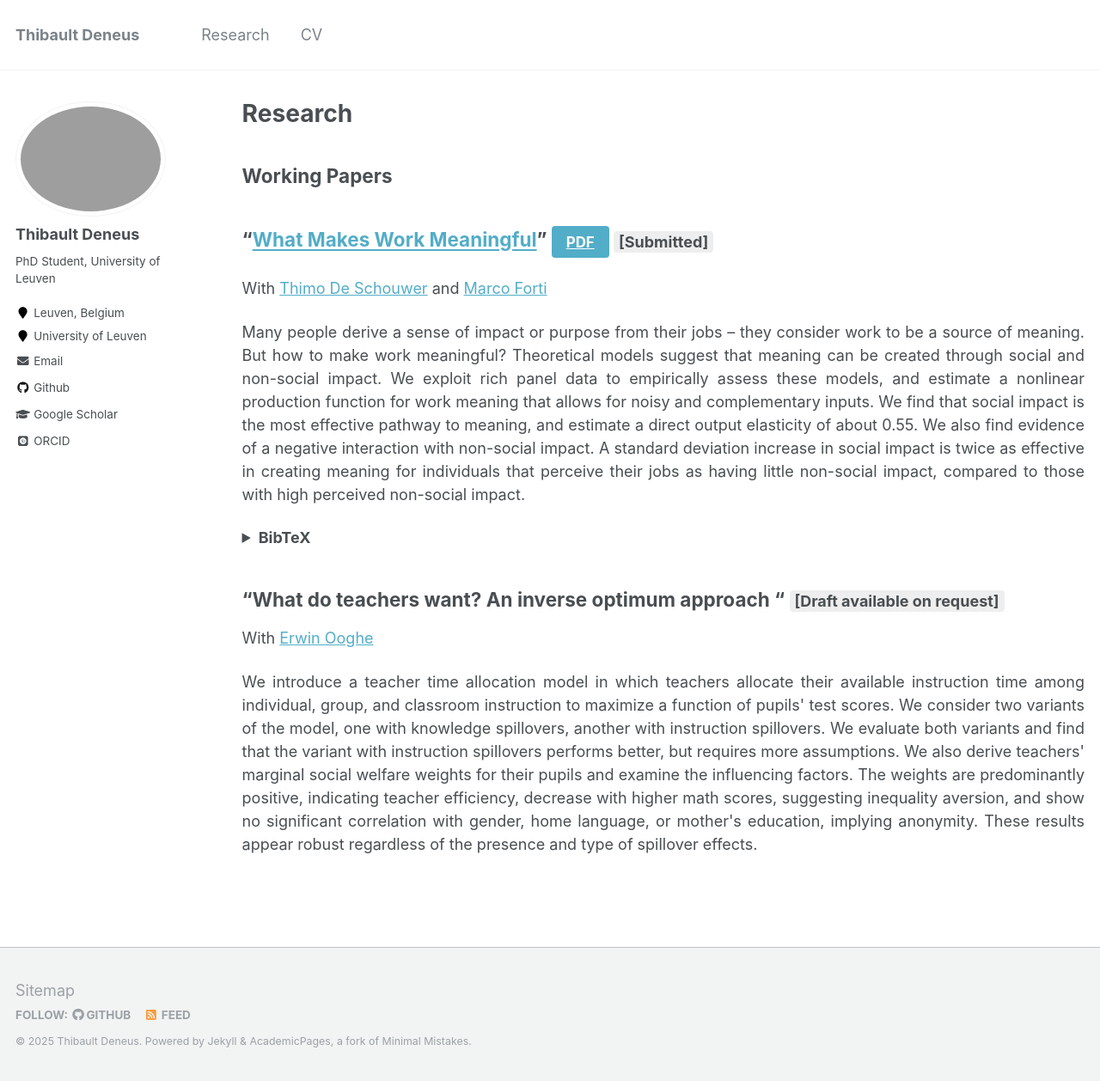
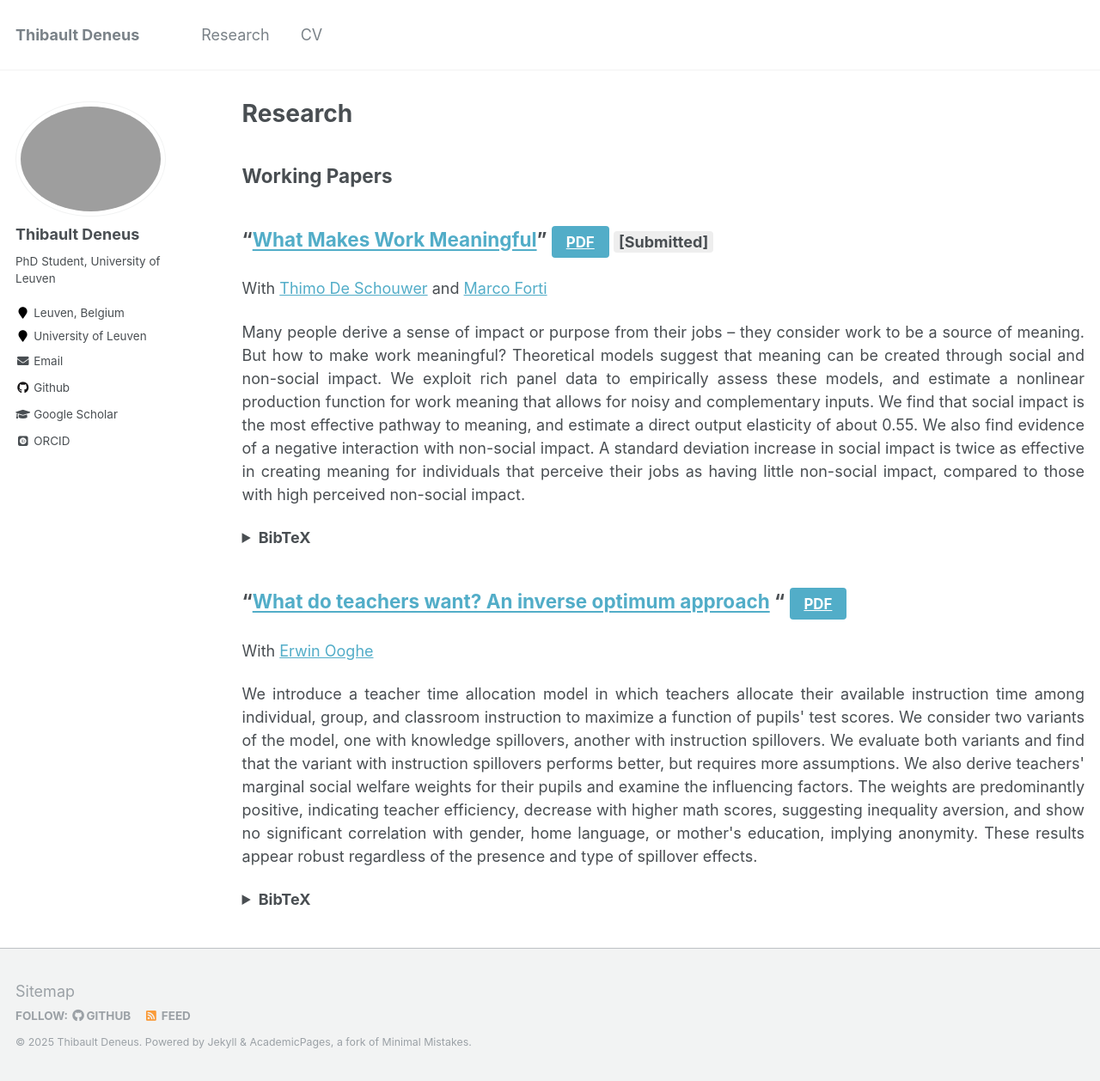
Before and after one commit to ThibaultDeneus/thibaultdeneus.github.io, a Jekyll site: the page built from _pages/research.md, in a window 1280 px wide and 1258 px high. Shown: the whole window at 86% size. Built offline with Jekyll 4.4.1, drawn with Linux system fonts in a browser that asks for light colours; some web fonts are replaced.

```diff
--- a/_pages/research.md
+++ b/_pages/research.md
@@ -33,9 +33,23 @@ With <a href="https://thimodeschouwer.github.io/">Thimo De Schouwer</a> and <a h
 
 </details>
 
-## "What do teachers want? An inverse optimum approach "  <span style="background:#eee;border-radius:4px;padding:2px 6px;font-size:0.8em;">[Draft available on request]</span>
+## "[What do teachers want? An inverse optimum approach](/files/Teacher_Time_Allocation.pdf) " <a href="/files/Teacher_Time_Allocation.pdf" class="btn btn--info">PDF</a>
 
 With <a href="https://sites.google.com/view/erwinooghe/home">Erwin Ooghe</a>
 
 <div style="text-align: justify;">
 <p>We introduce a teacher time allocation model in which teachers allocate their available instruction time among individual, group, and classroom instruction to maximize a function of pupils' test scores. We consider two variants of the model, one with knowledge spillovers, another with instruction spillovers. We evaluate both variants and find that the variant with instruction spillovers performs better, but requires more assumptions. We also derive teachers' marginal social welfare weights for their pupils and examine the influencing factors. The weights are predominantly positive, indicating teacher efficiency, decrease with higher math scores, suggesting inequality aversion, and show no significant correlation with gender, home language, or mother's education, implying anonymity. These results appear robust regardless of the presence and type of spillover effects.</p></div>
+
+<details>
+  <summary><strong>BibTeX</strong></summary>
+
+<pre><code class="language-bibtex">
+@article{deneus2025Teacher,
+  title   = {What do teachers want? An inverse optimum approach},
+  author  = {Deneus, Thibault and Ooghe, Erwin},
+  year    = {2025},
+  note    = {Working Paper}
+}
+</code></pre>
+
+</details>
```
Also changed, not shown: _pages/about.md (+16 -5 lines).
